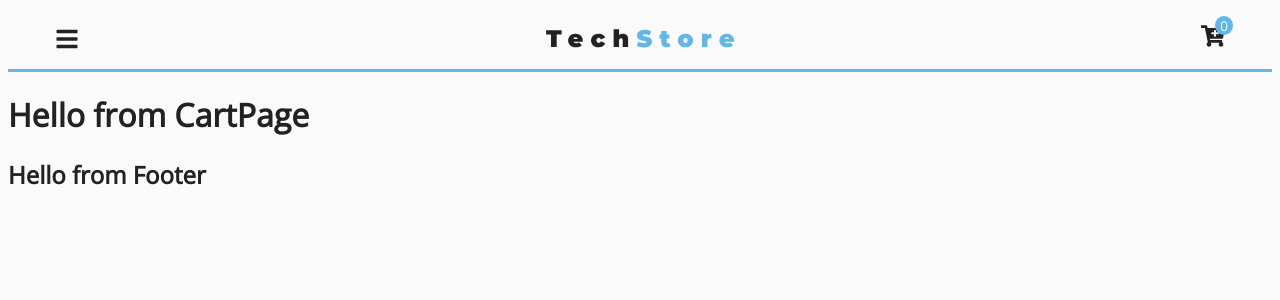
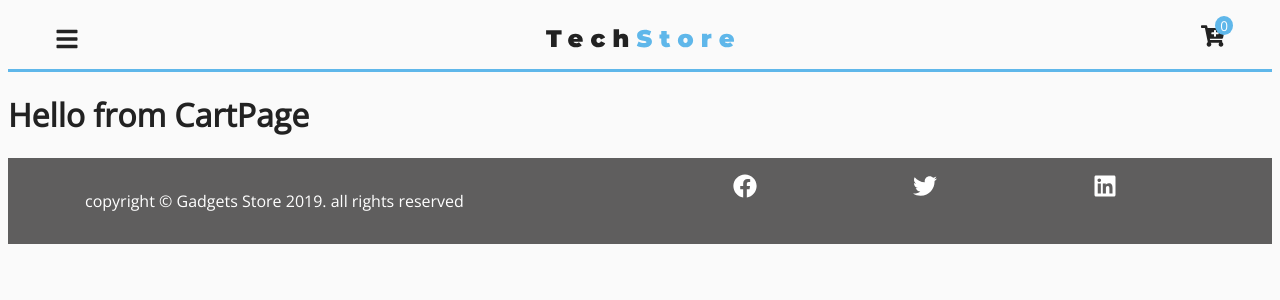
Before and after one commit to mavarona/gadgets-store, a React (Create React App) app: page /cart in a window 1280 px wide. Shown: the top 300 px of the page. Built offline with nearby package versions, Linux system fonts and the light colour scheme.

Commit message:
Add footer

```diff
--- a/src/components/Footer.js
+++ b/src/components/Footer.js
@@ -1,11 +1,49 @@
 import React from "react";
+import styled from "styled-components";
+import { ProductConsumer } from "../context";
 
 const Footer = () => {
   return (
-    <>
-      <h2>Hello from Footer</h2>
-    </>
+    <ProductConsumer>
+      {value => {
+        return (
+          <FooterWrapper>
+            <div className="container py-3">
+              <div className="row">
+                <div className="col-md-6">
+                  <p className="text-capitalize">
+                    copyright &copy; Gadgets Store {new Date().getFullYear()}.
+                    all rights reserved
+                  </p>
+                </div>
+                <div className="col-md-6 d-flex justify-content-around">
+                  {value.socialIcons.map(item => (
+                    <a href={item.url} key={item.id}>
+                      {item.icon}
+                    </a>
+                  ))}
+                </div>
+              </div>
+            </div>
+          </FooterWrapper>
+        );
+      }}
+    </ProductConsumer>
   );
 };
 
+const FooterWrapper = styled.footer`
+  background: var(--darkGrey);
+  color: var(--mainWhite);
+  .icon {
+    font-size: 1.5rem;
+    color: var(--mainWhite);
+    transition: var(--mainTransition);
+  }
+  .icon:hover {
+    color: var(--primaryColor);
+    cursor: pointer;
+  }
+`;
+
 export default Footer;
--- a/src/context/context.js
+++ b/src/context/context.js
@@ -1,5 +1,12 @@
-import React, { Component } from "react";
-import { linkData } from "./linkData";
+import React, {
+    Component
+} from "react";
+import {
+    linkData
+} from "./linkData";
+import {
+    socialData
+} from "./socialData";
 
 const ProductContext = React.createContext();
 
@@ -9,6 +16,7 @@
         cartOpen: false,
         cartItems: 0,
         links: linkData,
+        socialIcons: socialData,
         cart: []
     };
 
@@ -37,22 +45,30 @@
     };
 
     render() {
-    return (
-      <ProductContext.Provider
-        value={{
+        return ( <
+            ProductContext.Provider value = {
+                {
                     ...this.state,
                         handleSidebar: this.handleSidebar,
                         handleCart: this.handleCart,
                         closeCart: this.closeCart,
                         openCart: this.openCart
-        }}
-      >
-        {this.props.children}
-      </ProductContext.Provider>
+                }
+            } > {
+                " "
+            } {
+                this.props.children
+            } {
+                " "
+            } <
+            /ProductContext.Provider>
         );
     }
 }
 
 const ProductConsumer = ProductContext.Consumer;
 
-export { ProductProvider, ProductConsumer };
+export {
+    ProductProvider,
+    ProductConsumer
+};
--- /dev/null
+++ b/src/context/socialData.js
@@ -0,0 +1,20 @@
+import React from "react";
+import { FaFacebook, FaTwitter, FaLinkedin } from "react-icons/fa";
+
+export const socialData = [
+  {
+    id: 1,
+    icon: <FaFacebook className="icon" />,
+    url: "https://www.facebook.com"
+  },
+  {
+    id: 2,
+    icon: <FaTwitter className="icon" />,
+    url: "https://www.twitter.com"
+  },
+  {
+    id: 3,
+    icon: <FaLinkedin className="icon" />,
+    url: "https://www.linkedin.com"
+  }
+];
```
Lines whose indentation alone changed are shown as unchanged.
